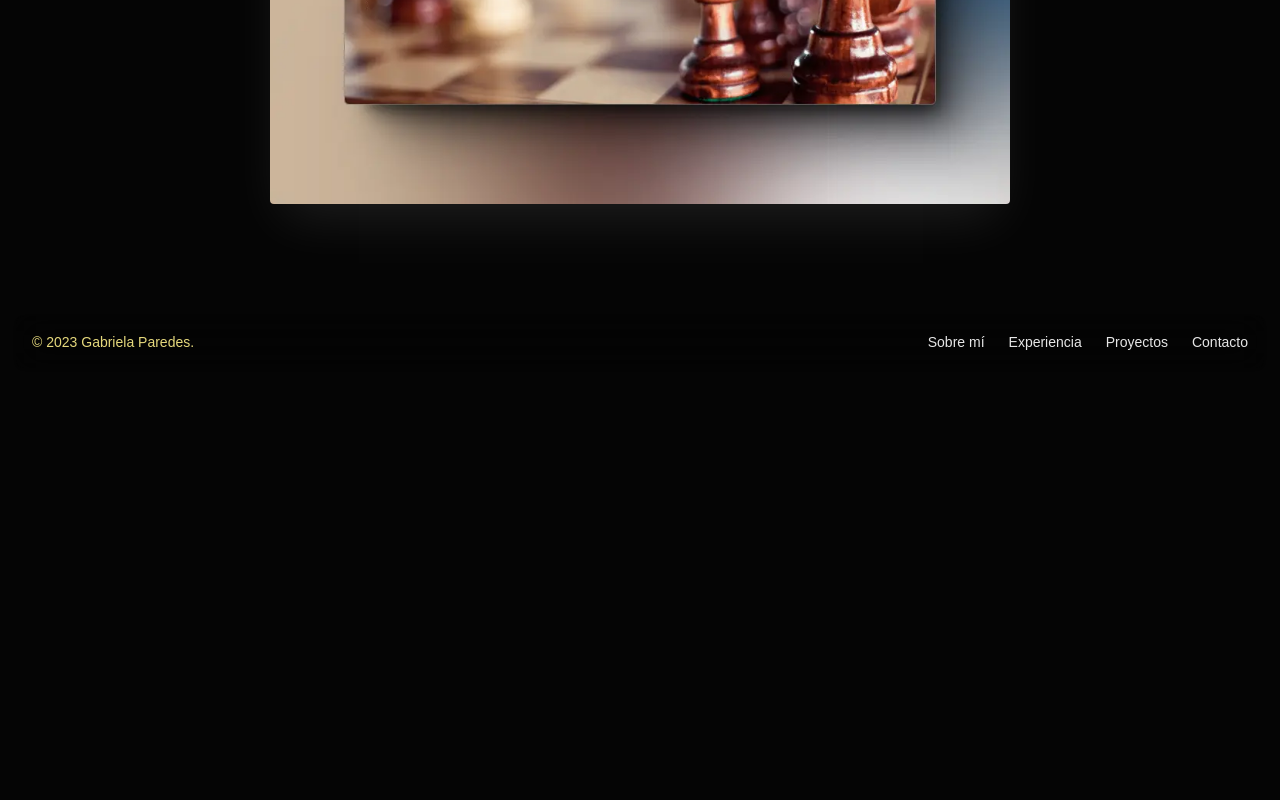
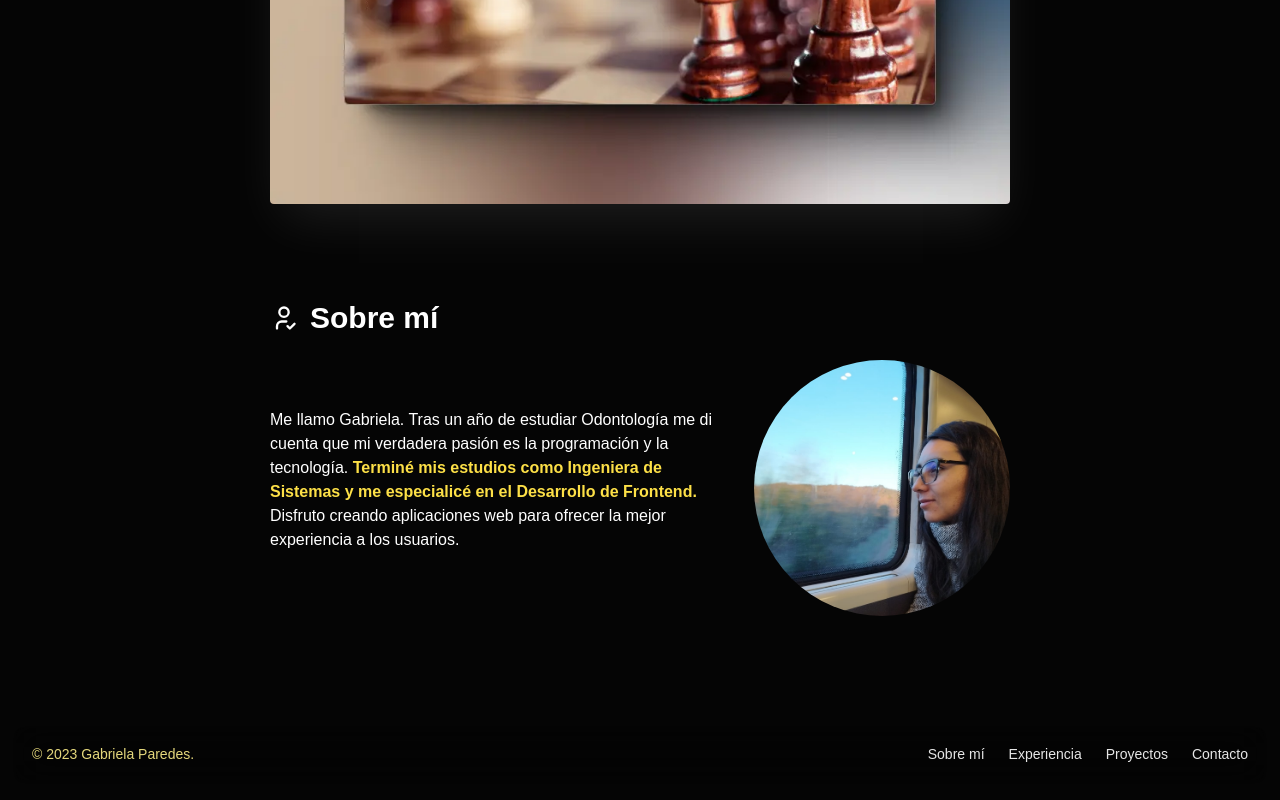
Before and after one commit to gabiprds93/gabiprds93.github.io, an Astro site: page / in a window 1280 px wide. Shown: the part 2687-3487 px from the top of the page. Before the commit the page ends 3095 px from the top, so only its background shows below. Built offline with nearby package versions, Linux system fonts and the light colour scheme; Astro itself is replaced by a stand-in of ours.

Commit message:
Fix links in Header component. Add About me section

```diff
--- /dev/null
+++ b/src/components/AboutMe.astro
@@ -0,0 +1,21 @@
+<article class='flex items-center gap-8'>
+  <div
+    class='text-white [&>p]:mb-4 [&>p>strong]:text-yellow-300 [&>p>strong]:font-semibold text-pretty'
+  >
+    <p>
+      Me llamo Gabriela. Tras un año de estudiar Odontología me di cuenta que mi
+      verdadera pasión es la programación y la tecnología.
+      <strong>
+        Terminé mis estudios como Ingeniera de Sistemas y me especialicé en el
+        Desarrollo de Frontend.
+      </strong>
+      Disfruto creando aplicaciones web para ofrecer la mejor experiencia a los usuarios.
+    </p>
+  </div>
+
+  <img
+    class='rounded-full size-64'
+    src='/me.jpeg'
+    alt='Foto de mi en el tren'
+  />
+</article>
--- a/src/components/Header.astro
+++ b/src/components/Header.astro
@@ -2,23 +2,23 @@
   <nav>
     <ul class='text-white flex gap-x-10 opacity-80'>
       <li>
-        <a href='#top'>Inicio</a>
+        <a href='/#top'>Inicio</a>
       </li>
 
       <li>
-        <a href='#experiencia'>Experiencia</a>
+        <a href='/#experiencia'>Experiencia</a>
       </li>
 
       <li>
-        <a href='#proyectos'>Proyectos</a>
+        <a href='/#proyectos'>Proyectos</a>
       </li>
 
       <li>
-        <a href='#sobre-mi'>Sobre mí</a>
+        <a href='/#sobre-mi'>Sobre mí</a>
       </li>
 
       <li>
-        <a href='#contacto'>Contacto</a>
+        <a href='/#contacto'>Contacto</a>
       </li>
     </ul>
   </nav>
--- /dev/null
+++ b/src/icons/ProfileIcon.astro
@@ -0,0 +1,16 @@
+<svg
+  {...Astro.props}
+  width='24'
+  height='24'
+  viewBox='0 0 24 24'
+  fill='none'
+  stroke='currentColor'
+  stroke-width='2'
+  stroke-linecap='round'
+  stroke-linejoin='round'
+>
+  <path stroke='none' d='M0 0h24v24H0z' fill='none'></path>
+  <path d='M8 7a4 4 0 1 0 8 0a4 4 0 0 0 -8 0'></path>
+  <path d='M6 21v-2a4 4 0 0 1 4 -4h4'></path>
+  <path d='M15 19l2 2l4 -4'></path>
+</svg>
--- a/src/pages/index.astro
+++ b/src/pages/index.astro
@@ -10,12 +10,14 @@ import SectionContainer from '../components/SectionContainer.astro'
 import BriefcaseIcon from '../icons/Briefcase.astro'
 import CodeIcon from '../icons/Code.astro'
 import Projects from '../components/Projects.astro'
+import ProfileIcon from '@/icons/ProfileIcon.astro'
+import AboutMe from '@/components/AboutMe.astro'
 ---
 
 <Layout
   title='Portafolio de Gabriela - Desarrollador y Programador Web con 6 años de experiencia'
 >
-  <main class="px-4">
+  <main class='px-4'>
     <SectionContainer class='pt-44 pb-32'>
       <img
         class='rounded-full size-12 mb-4'
@@ -79,5 +81,15 @@ import Projects from '../components/Projects.astro'
       </h2>
       <Projects />
     </SectionContainer>
+
+    <SectionContainer id='sobre-mi'>
+      <h2
+        class='text-white text-3xl font-semibold mb-6 flex gap-3 items-center'
+      >
+        <ProfileIcon class='size-7' /> Sobre mí
+      </h2>
+
+      <AboutMe />
+    </SectionContainer>
   </main>
 </Layout>
```
Also changed, not shown: public/me.jpeg (added).
